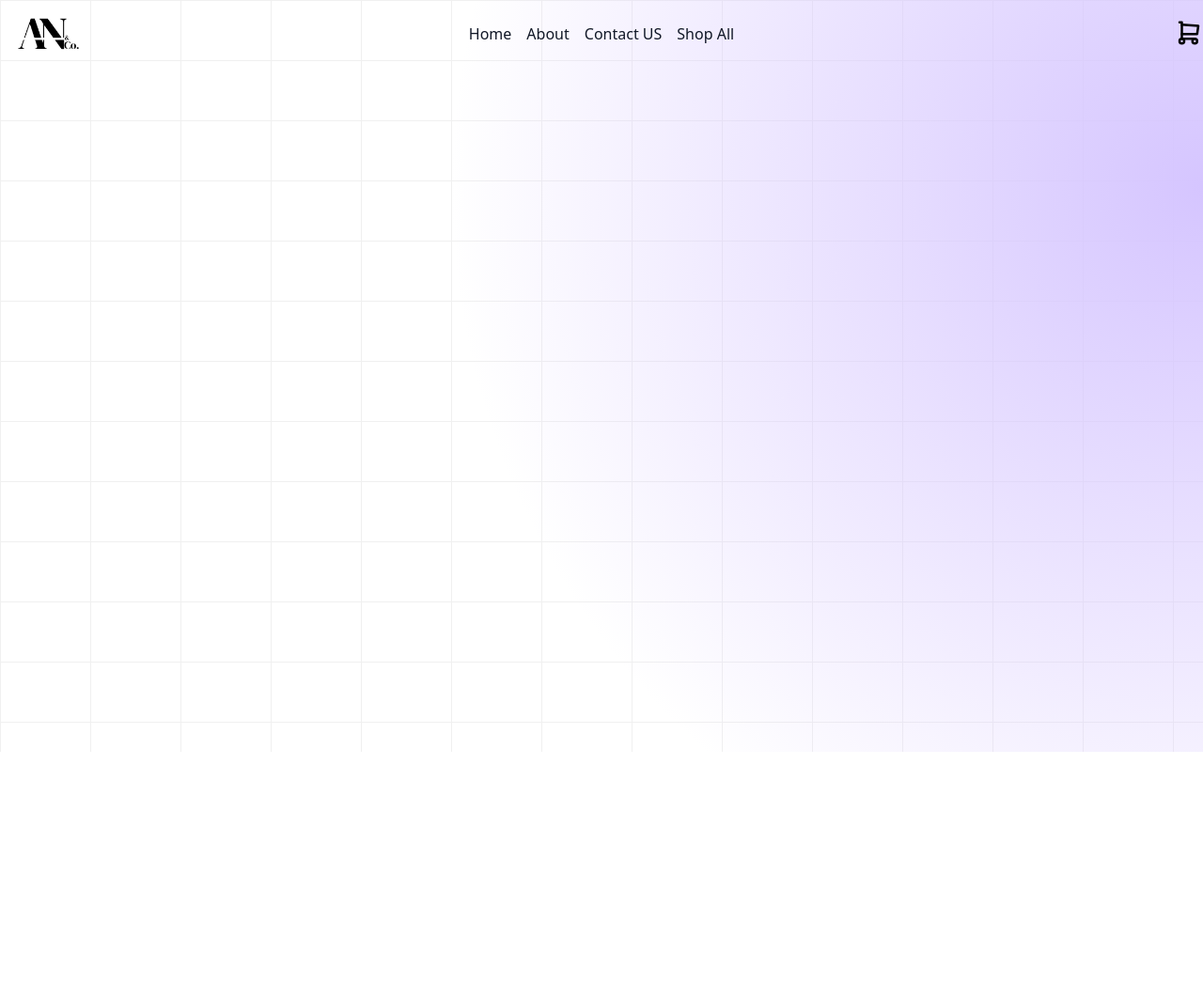
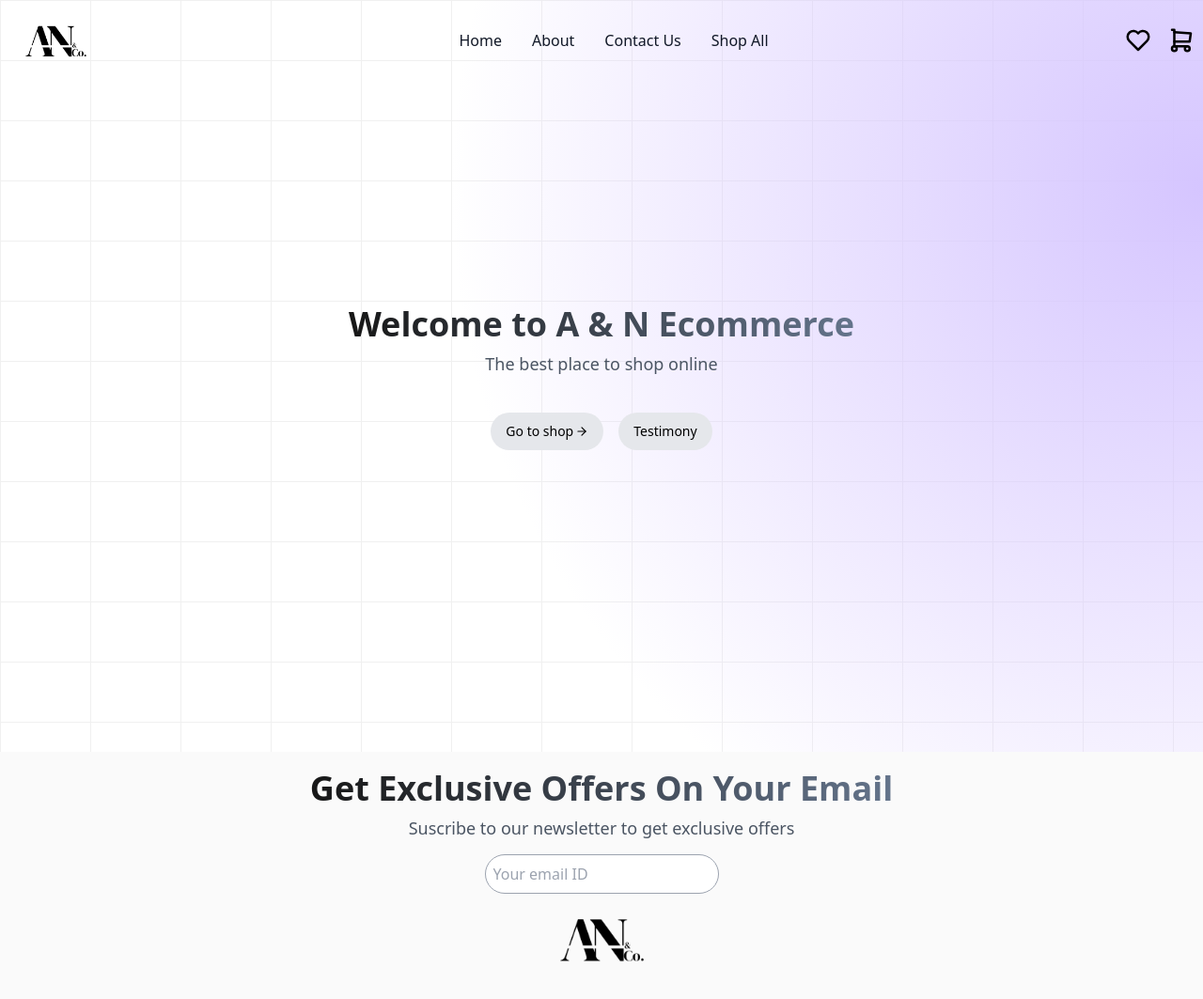
Before and after one commit to A3xxx23/Ecommerce, an Astro site in the folder frontend/: page / in a window 1280 px wide. Shown: the whole page at 94% size. Before the commit the page ends 800 px from the top, so only its background shows below. Built offline with nearby package versions, Linux system fonts and the light colour scheme; Astro itself is replaced by a stand-in of ours.

Commit message:
add new features
new features

```diff
--- /dev/null
+++ b/frontend/src/components/Feedback.jsx
@@ -0,0 +1,11 @@
+import React from 'react'
+
+const Feedback = () => {
+  return (
+    <div>
+
+    </div>
+  )
+}
+
+export default Feedback
--- /dev/null
+++ b/frontend/src/components/Footer.astro
@@ -0,0 +1,23 @@
+<div>
+    <footer class="bg-neutral-50 text-gray-800 py-4">
+        <div class="container mx-auto flex flex-col md:flex-row items-center justify-center gap-4">
+            <div class="flex flex-col items-center justify-center">
+                <h1 class="text-4xl font-bold text-center animate-text-gradient inline-flex bg-gradient-to-r from-neutral-900 via-slate-500 to-neutral-500 bg-[200%_auto] bg-clip-text leading-tight text-transparent dark:from-neutral-900 dark:via-slate-400 dark:to-neutral-400">
+                    Get Exclusive Offers On Your Email
+                </h1>
+                <p class="text-lg font-normal mt-2 text-center leading-6 text-gray-600 dark:text-gray-800">
+                    Suscribe to our newsletter to get exclusive offers
+                </p>
+
+                <div>
+                    <input type="text" placeholder="Your email ID" class="border border-gray-400 p-2 rounded-full max-w-full mt-4">
+
+                </div>
+
+                <div>
+                    <img src="/logo.PNG" alt="logo" class="h-24 w-24" />
+                </div>
+            </div>
+        </div>
+    </footer>
+</div>
--- a/frontend/src/components/Hero.astro
+++ b/frontend/src/components/Hero.astro
@@ -0,0 +1,24 @@
+<div>
+    <div class="flex flex-col items-center justify-center h-screen">
+        <h1 class="text-4xl font-bold text-center animate-text-gradient inline-flex bg-gradient-to-r from-neutral-900 via-slate-500 to-neutral-500 bg-[200%_auto] bg-clip-text leading-tight text-transparent dark:from-neutral-900 dark:via-slate-400 dark:to-neutral-400">Welcome to A & N Ecommerce</h1>
+        <p class="text-lg font-normal mt-2 text-center leading-6 text-gray-600 dark:text-gray-800">The best place to shop online</p>
+
+        <div class="mt-10 flex gap-4">
+            <a href="" target="_blank" rel="noopener noreferrer" class="inline-flex items-center">
+                <button class="inline-flex items-center justify-center text-sm font-medium bg-gray-200 rounded-full bg-secondary text-secondary-foreground hover:bg-slate-400 transition-all h-10 px-4 py-2">
+                    Go to shop
+                    <svg xmlns="http://www.w3.org/2000/svg" width="16" height="16" viewBox="0 0 24 24" fill="none" stroke="currentColor" stroke-width="2" stroke-linecap="round" stroke-linejoin="round" class="pl-0.5">
+                        <path d="M5 12h14"></path>
+                        <path d="m12 5 7 7-7 7"></path>
+                    </svg>
+                </button>
+            </a>
+            <a href="" target="_blank" rel="noopener noreferrer" class="inline-flex items-center">
+                <button class="inline-flex items-center justify-center text-sm font-medium bg-gray-200 rounded-full bg-secondary text-secondary-foreground hover:bg-slate-400 h-10 px-4 py-2"> Testimony</button>
+            </a>
+        </div>
+    </div>
+    </div>
+
+
+</div>
--- a/frontend/src/components/Navbar.jsx
+++ b/frontend/src/components/Navbar.jsx
@@ -1,25 +1,31 @@
-import React from 'react'
+import React from 'react';
 import { IconShoppingCart } from '@tabler/icons-react';
+import { IconHeart } from '@tabler/icons-react';
 
 const Navbar = () => {
   return (
-    <div className='w-full flex justify-between items-center max-w-7xl mx-auto'>
-      <img src="/logo.PNG" alt="logo"  width={70}  height={55} className=' mx-4'/>
-      <header class="fixed top-0 z-10 flex items-center justify-center w-full mx-auto mt-3" >
-        <nav class="flex px-3 text-medium sm:font-sm font-medium rounded-full text-gray-900 justify-center items-center " >
-            <a class="relative block px-2 py-3 transition hover:text-gray-500 " aria-label="experiencia" href="/" > Home </a>
-            <a class="relative block px-2 py-3 transition hover:text-gray-500 " aria-label="proyectos" href="/About" > About </a>
-            <a class="relative block px-2 py-3 transition hover:text-gray-500 " aria-label="sobre-mi" href="/Contact" > Contact US</a>
-            <a class="relative block px-2 py-3 transition hover:text-gray-500 " aria-label="contacto" href="/ShopAll" > Shop All </a>
+    <header className='fixed top-0 z-10 w-full'>
+      <div className='max-w-7xl mx-auto flex justify-between items-center p-2'>
+        <img src="/logo.PNG" alt="logo" width={70} height={55} className='mx-4' />
+
+        <nav className='flex space-x-4 text-gray-900'>
+          <a className='relative block px-2 py-3 transition hover:text-gray-500' aria-label="Home" href="/">Home</a>
+          <a className='relative block px-2 py-3 transition hover:text-gray-500' aria-label="About" href="/About">About</a>
+          <a className='relative block px-2 py-3 transition hover:text-gray-500' aria-label="Contact" href="/Contact">Contact Us</a>
+          <a className='relative block px-2 py-3 transition hover:text-gray-500' aria-label="Shop all" href="/ShopAll">Shop All</a>
         </nav>
+
+        <div className='flex items-center space-x-4'>
+          <a href="/Wishlist" className='flex justify-center items-center transition hover:text-gray-500' aria-label="Wishlist">
+            <IconHeart stroke={2} width={30} height={30} />
+          </a>
+          <a href="/Cart" className='flex justify-center items-center transition hover:text-gray-500' aria-label="Cart">
+            <IconShoppingCart stroke={2} width={30} height={30} />
+          </a>
+        </div>
+      </div>
     </header>
-    <div w-full flex justify-between items-center>
-    <a href="/Cart" class="flex flex-1 relative justify-end items-center transition hover:text-gray-500 z-50" aria-label="cart">
-          <IconShoppingCart stroke={2} width={30} height={30}/>
-    </a>
-    </div>
-    </div>
-  )
+  );
 }
 
-export default Navbar
+export default Navbar;
--- a/frontend/src/layouts/Layout.astro
+++ b/frontend/src/layouts/Layout.astro
@@ -1,6 +1,8 @@
 ---
 import "../styles/global.css";
 import Navbar from "../components/Navbar.jsx";
+import Hero from "../components/Hero.astro";
+import Footer from "../components/Footer.astro";
 ---
 
 <html lang="en">
@@ -11,7 +13,13 @@ import Navbar from "../components/Navbar.jsx";
   </head>
   <body>
     <div class="absolute inset-0 -z-10 h-full w-full bg-white bg-[linear-gradient(to_right,#f0f0f0_1px,transparent_1px),linear-gradient(to_bottom,#f0f0f0_1px,transparent_1px)] bg-[size:6rem_4rem]"><div class="absolute bottom-0 left-0 right-0 top-0 bg-[radial-gradient(circle_800px_at_100%_200px,#d5c5ff,transparent)]"></div></div>
-    <Navbar/>
+    <main>
+      <header>
+        <Navbar/>
+      </header>
+      <Hero/>
+      <Footer/>
+    </main>
     <slot />
   </body>
 </html>
```
Also changed, not shown: frontend/src/assets/stars.png (added).
